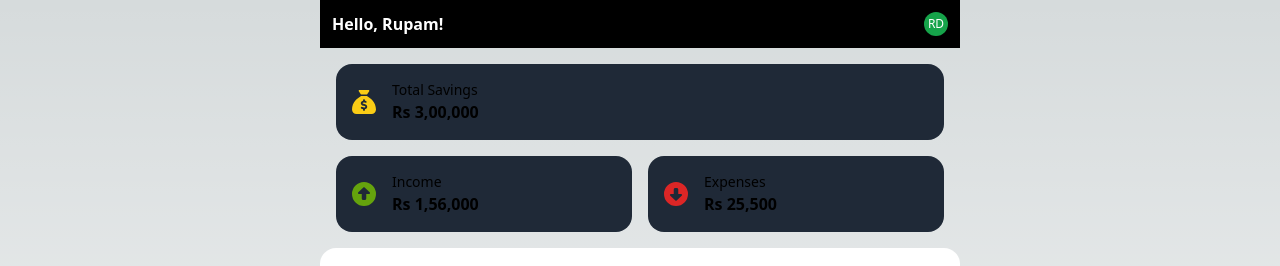
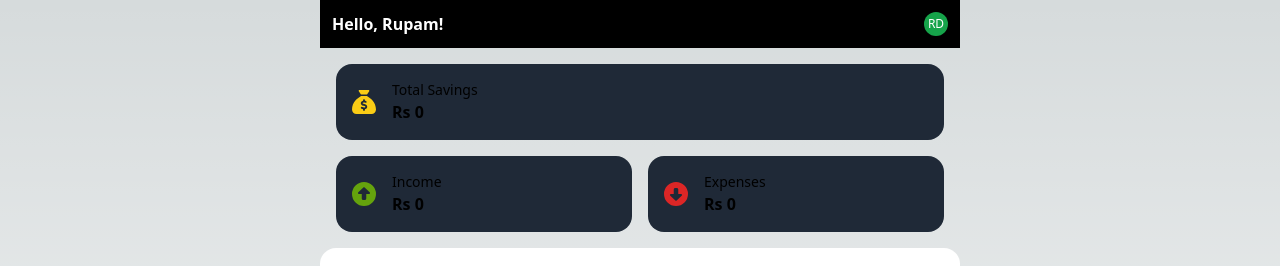
Before and after one commit to Rupamdas832/fin-savvy, a Next.js app: page /dashboard in a window 1280 px wide. Shown: the top 266 px of the page. Built offline with nearby package versions, Linux system fonts and the light colour scheme.

Commit message:
CSS fixes

```diff
--- a/src/components/modal/Modal.tsx
+++ b/src/components/modal/Modal.tsx
@@ -21,7 +21,7 @@ const Modal = ({ title, onClose, children }: ModalProps) => {
         className="flex flex-col w-11/12 border bottom-1 border-black rounded-xl"
         onClick={handleStopPropagation}
       >
-        <div className="flex justify-between items-center p-4 bg-slate-400 rounded-t-xl">
+        <div className="flex justify-between items-center p-4 bg-slate-300 rounded-t-xl">
           <p className="text-xl font-bold">{title}</p>
           <FontAwesomeIcon
             icon={faXmark}
--- a/src/components/tipsCard/TipsCard.tsx
+++ b/src/components/tipsCard/TipsCard.tsx
@@ -9,7 +9,7 @@ interface TipsCardProps {
 }
 const TipsCard = ({ list }: TipsCardProps) => {
   return (
-    <div className="flex flex-col p-4 py-5 rounded-xl mt-4 bg-slate-300">
+    <div className="flex flex-col p-4 py-5 rounded-xl mt-4 bg-slate-200">
       <div className="flex items-center">
         <FontAwesomeIcon icon={faLightbulb} className="text-xl text-blue-400" />
         <p className="text-xl font-bold ml-2">Tips</p>
--- a/src/modules/dashboardModules/heroBanner/DashboardHeroBanner.tsx
+++ b/src/modules/dashboardModules/heroBanner/DashboardHeroBanner.tsx
@@ -19,7 +19,7 @@ const DashboardHeroBanner = () => {
         />
         <div className="flex flex-col ml-4">
           <p className="text-sm">Total Savings</p>
-          <p className="text-base font-bold">Rs 3,00,000</p>
+          <p className="text-base font-bold">Rs 0</p>
         </div>
       </div>
       <div className="flex justify-between gap-4 mt-4">
@@ -30,7 +30,7 @@ const DashboardHeroBanner = () => {
           />
           <div className="flex flex-col ml-4">
             <p className="text-sm">Income</p>
-            <p className="text-base font-bold">Rs 1,56,000</p>
+            <p className="text-base font-bold">Rs 0</p>
           </div>
         </div>
         <div
@@ -43,7 +43,7 @@ const DashboardHeroBanner = () => {
           />
           <div className="flex flex-col ml-4">
             <p className="text-sm">Expenses</p>
-            <p className="text-base font-bold">Rs 25,500</p>
+            <p className="text-base font-bold">Rs 0</p>
           </div>
         </div>
       </div>
--- a/src/pages/expenses/fixed/index.tsx
+++ b/src/pages/expenses/fixed/index.tsx
@@ -45,8 +45,8 @@ const FixedExpenses = () => {
       parentDonation +
       otherBills;
     setTotalExpenses(expenses);
-    window.scrollTo(0, 0);
   };
+
   return (
     <Layout>
       <div className="flex flex-col w-full min-h-screen bg-white text-black">
```
